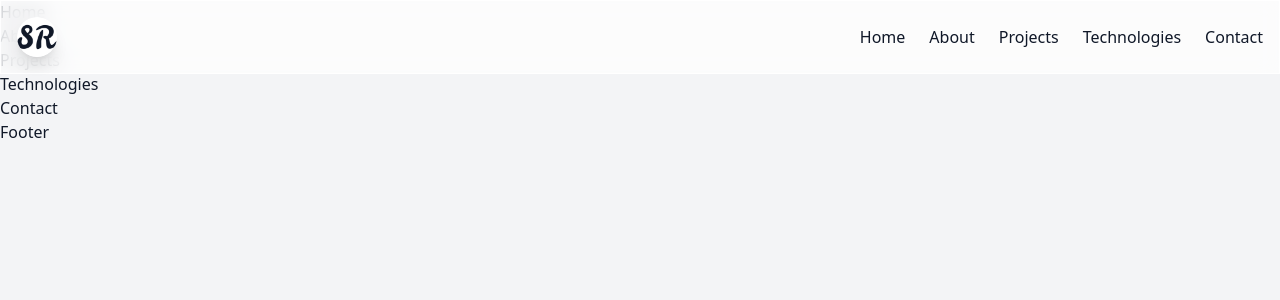
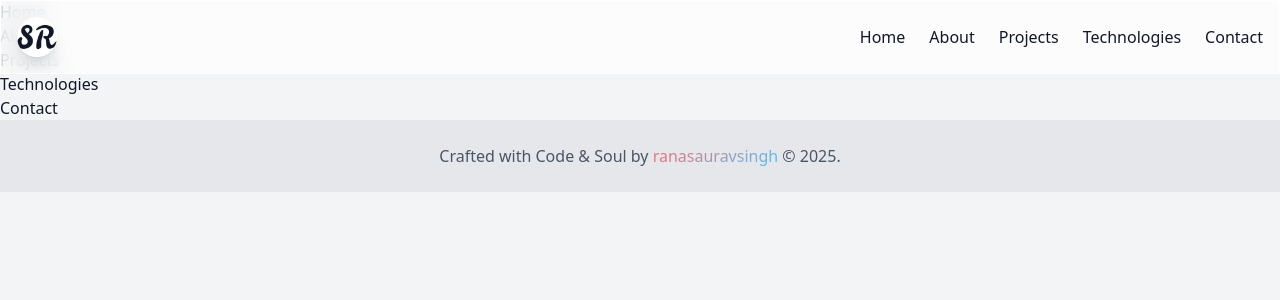
Before and after one commit to ranasauravsingh/my_portfolio, a React (Vite) app: page / in a window 1280 px wide. Shown: the top 300 px of the page. Built offline with nearby package versions, Linux system fonts and the light colour scheme.

Commit message:
[Design][Footer] integrated footer design

```diff
--- a/src/ui/Footer.jsx
+++ b/src/ui/Footer.jsx
@@ -1,9 +1,14 @@
-import React from 'react'
+const Footer = () => {
+    const currentYear = new Date().getFullYear();
+	return (
+		<footer className="bg-gray-200 py-4 sm:py-6">
+			<div className="container mx-auto text-center">
+				<p className="text-sm sm:text-base text-gray-600">
+					Crafted with Code & Soul by <span className="inline-block text-coral-900 bg-gradient-bg bg-clip-text text-transparent">ranasauravsingh</span> &copy; {currentYear}.
+				</p>
+			</div>
+		</footer>
+	);
+};
 
-const Footer = () => {
-  return (
-    <div>Footer</div>
-  )
-}
-
-export default Footer
+export default Footer;
```
